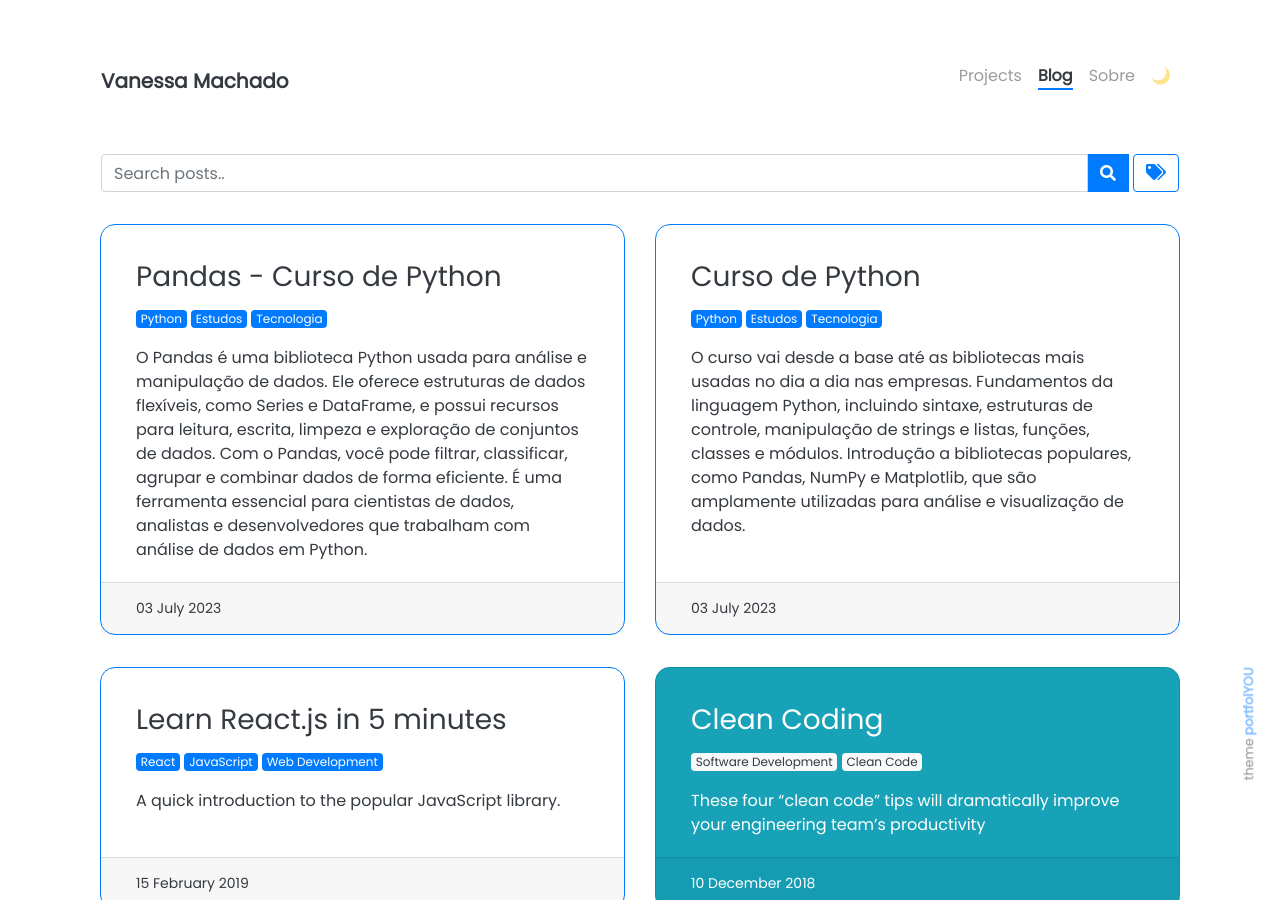
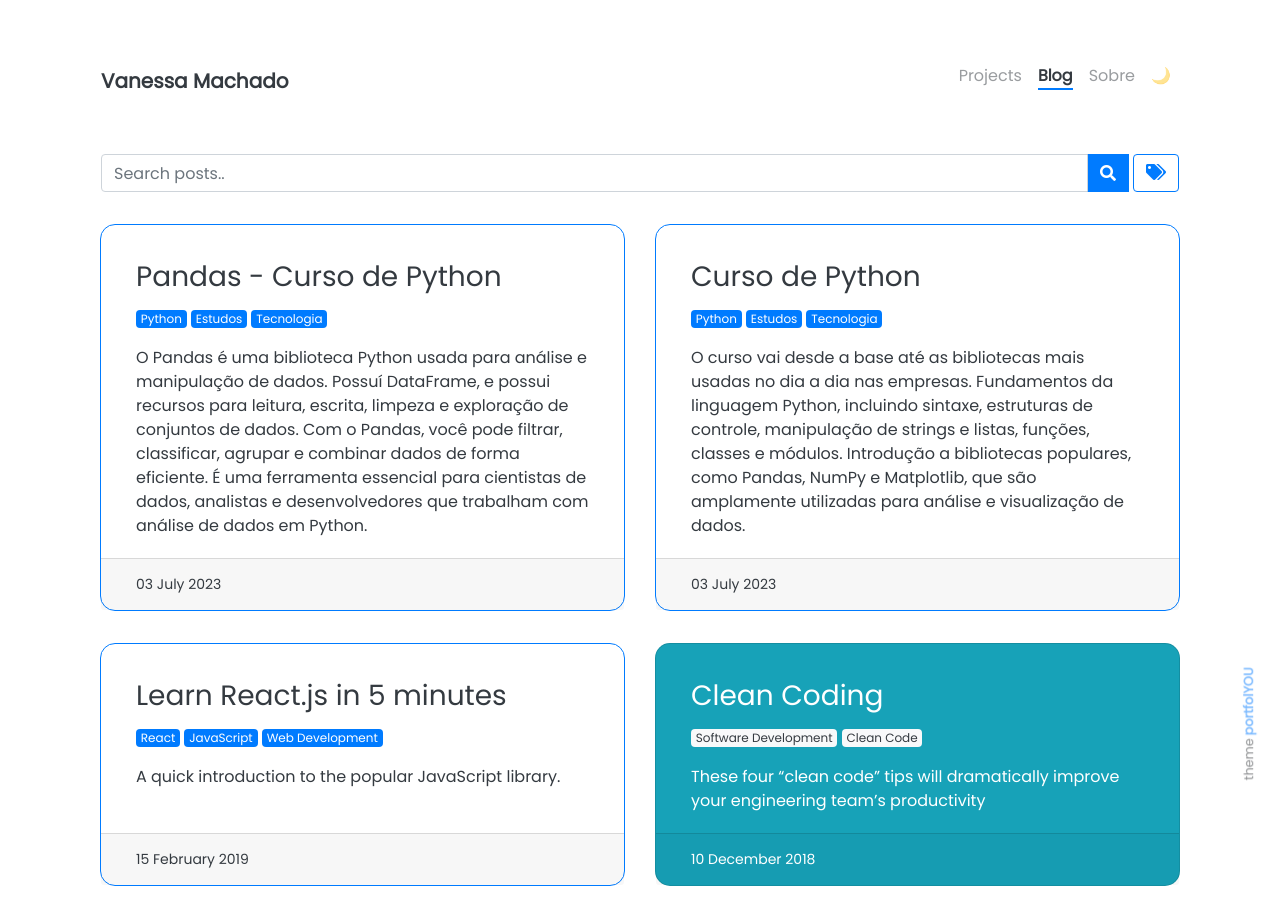
Before and after one commit to Vanessamachado93/Vanessamachado93.github.io, a Jekyll site: the page built from pages/blog.html, in a window 1280 px wide and 900 px high. Built offline with Jekyll 4.4.1, drawn with Linux system fonts in a browser that asks for light colours; nearby versions of some CDN libraries; comment, search, counter and statistics services are not loaded.

Commit message:
Ajustes post pandas

```diff
--- a/_posts/2023-07-03-pandas-python.md
+++ b/_posts/2023-07-03-pandas-python.md
@@ -3,7 +3,7 @@ title: Pandas - Curso de Python
 tags: [Python, Estudos, Tecnologia]
 style: border
 color: primary
-description: O Pandas é uma biblioteca Python usada para análise e manipulação de dados. Ele oferece estruturas de dados flexíveis, como Series e DataFrame, e possui recursos para leitura, escrita, limpeza e exploração de conjuntos de dados. Com o Pandas, você pode filtrar, classificar, agrupar e combinar dados de forma eficiente. É uma ferramenta essencial para cientistas de dados, analistas e desenvolvedores que trabalham com análise de dados em Python.
+description: O Pandas é uma biblioteca Python usada para análise e manipulação de dados. Possuí DataFrame, e possui recursos para leitura, escrita, limpeza e exploração de conjuntos de dados. Com o Pandas, você pode filtrar, classificar, agrupar e combinar dados de forma eficiente. É uma ferramenta essencial para cientistas de dados, analistas e desenvolvedores que trabalham com análise de dados em Python.
 ---
 
 # Visualização no pandas
```
Also changed, not shown: 2 other files.
